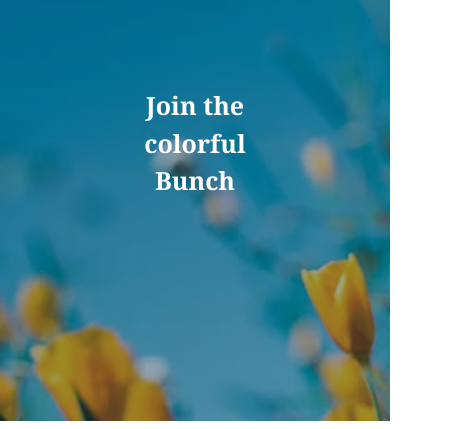
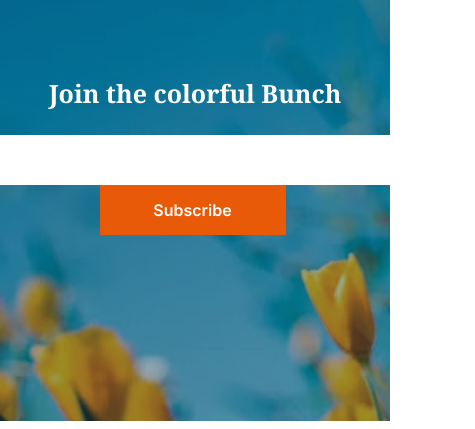
Before and after one commit to kamrulhasan3412/Biplob-assignment-02, a plain HTML site: page index.html in a window 390 px wide. Shown: the part 5540-5969 px from the top of the page, 475 px wide, since content can reach past the window. Drawn offline with nearby package versions, Linux system fonts and the light colour scheme.

Commit message:
added one last change

```diff
--- a/index.html
+++ b/index.html
@@ -160,7 +160,7 @@
         <section class="subscribe-section">
             <div class="subscribe-container">
                 <h1 class="noto-serif-normal">Join the colorful Bunch</h1>
-                <form class="subscribe-form inter-normal hidden md:block" action="" method="post">
+                <form class="subscribe-form inter-normal  md:block" action="" method="post">
                     <input class="form " type="email" name="Email" id="" placeholder="Write email" required>
                     <button class=" w-46.5 h-12.5" type="submit">Subscribe</button>
                 </form>
```
